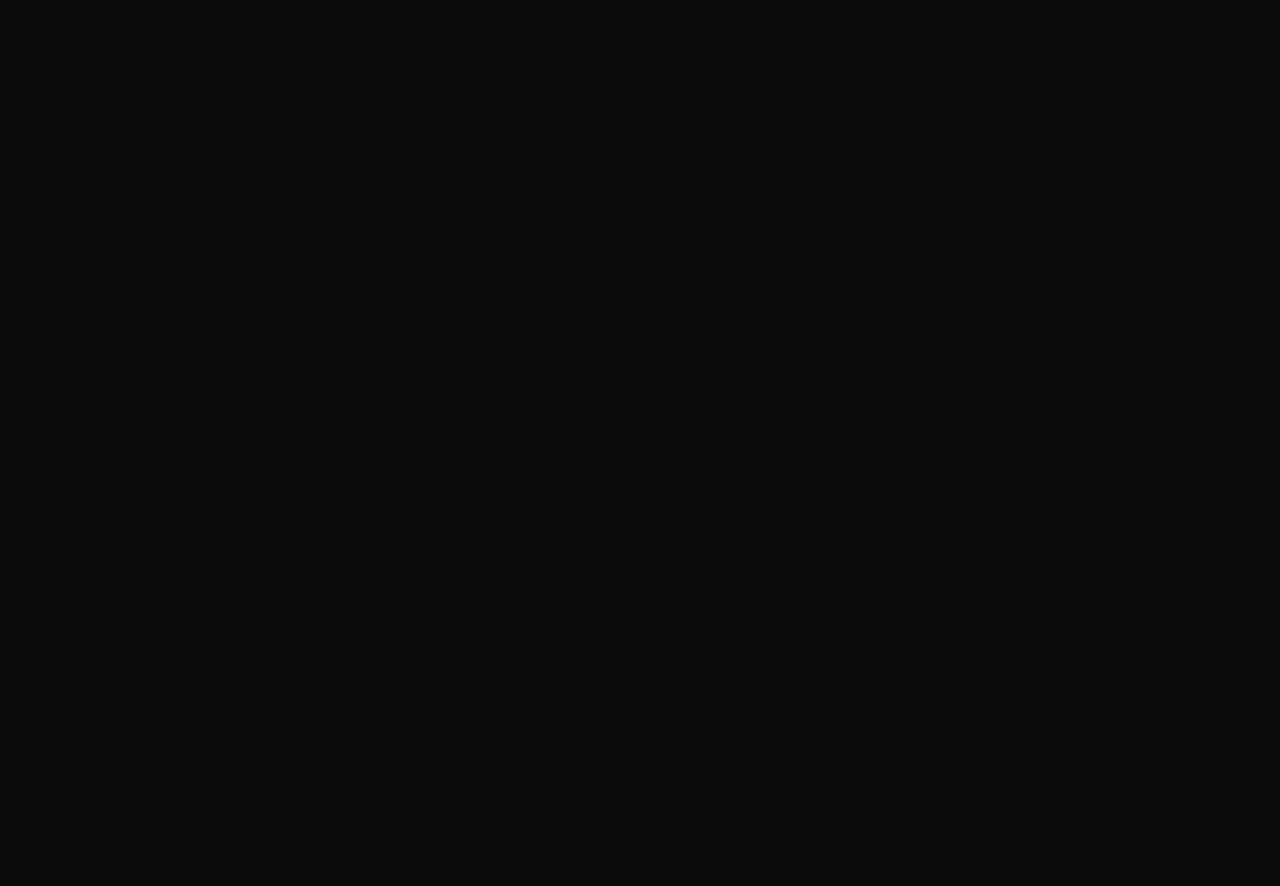
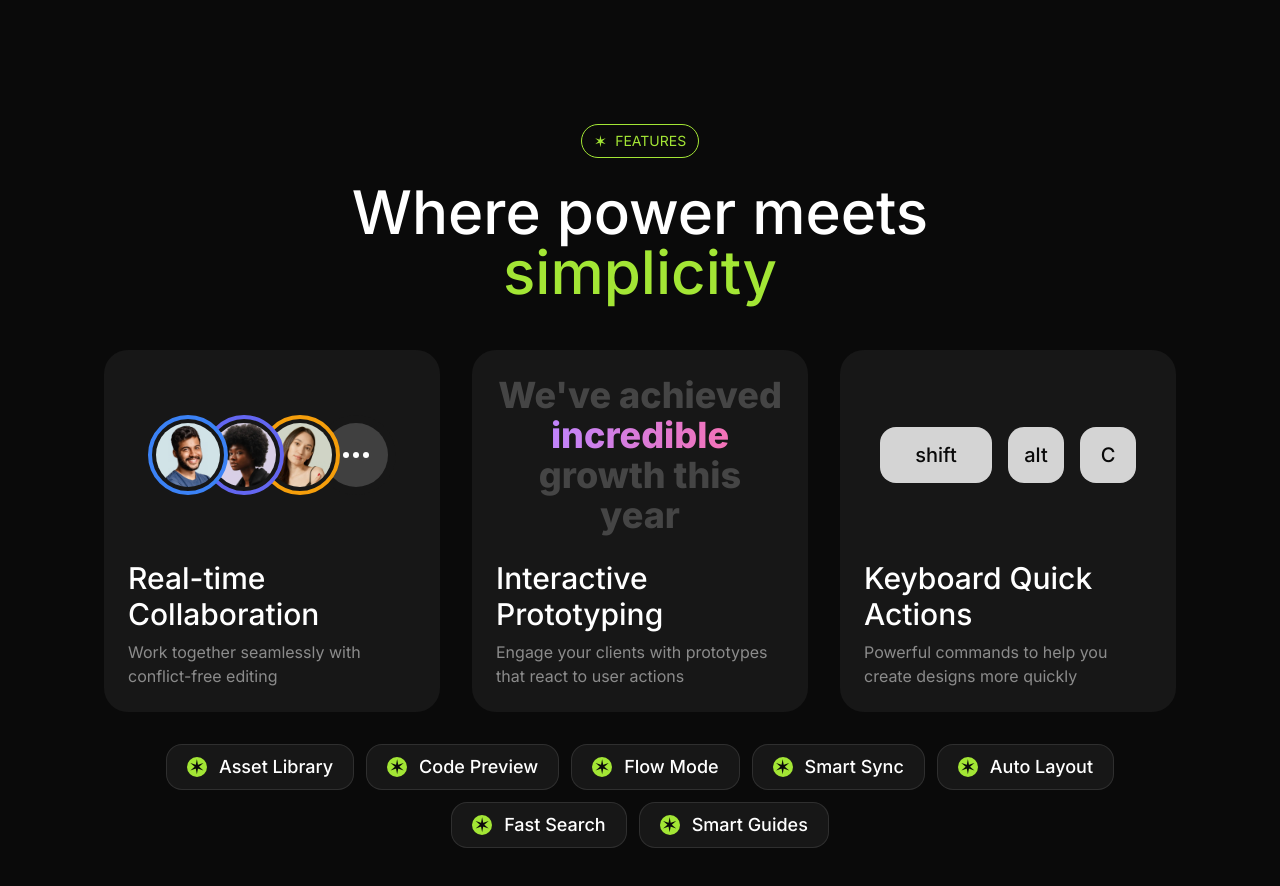
Before and after one commit to Ibidapo-Ayo/layers, a Next.js app: page / in a window 1280 px wide. Shown: the part 1980-2866 px from the top of the page. Before the commit the page ends 2008 px from the top, so only its background shows below. Built offline with nearby package versions, Linux system fonts and the light colour scheme.

Commit message:
Features added

```diff
--- a/src/app/page.tsx
+++ b/src/app/page.tsx
@@ -1,3 +1,4 @@
+import Features from "@/sections/Features";
 import Hero from "@/sections/Hero";
 import Introduction from "@/sections/Introduction";
 import LogoTicker from "@/sections/LogoTicker";
@@ -10,6 +11,7 @@ export default function Home() {
             <Hero />
             <LogoTicker />
             <Introduction />
+            <Features />
         </>
     );
 }
--- /dev/null
+++ b/src/components/Avatar.tsx
@@ -0,0 +1,9 @@
+import React, { HTMLAttributes } from "react";
+import { twMerge } from "tailwind-merge";
+
+const Avatar = (props: HTMLAttributes<HTMLDivElement>) => {
+    const { className, children, ...otherProps } = props;
+    return <div className={twMerge("size-20 rounded-full overflow-hidden border-4 border-blue-500 p-1 bg-neutral-900", className)}>{children}</div>;
+};
+
+export default Avatar;
--- /dev/null
+++ b/src/components/FeatureCard.tsx
@@ -0,0 +1,27 @@
+import React from "react";
+import { twMerge } from "tailwind-merge";
+
+const FeatureCard = (props: {
+    title: string;
+    description: string;
+    children?: React.ReactNode;
+    className?: string;
+}) => {
+    const { title, description, className, children } = props;
+    return (
+        <div
+            className={twMerge(
+                "bg-neutral-900 bordr border-white/10 p-6 rounded-3xl",
+                className
+            )}
+        >
+            <div className="aspect-video">{children}</div>
+            <div>
+                <h3 className="text-3xl font-medium mt-6">{title}</h3>
+                <p className="text-white/50 mt-2">{description}</p>
+            </div>
+        </div>
+    );
+};
+
+export default FeatureCard;
--- /dev/null
+++ b/src/components/Key.tsx
@@ -0,0 +1,13 @@
+import React, { HTMLAttributes } from 'react'
+import { twMerge } from 'tailwind-merge'
+
+const Key = (props: HTMLAttributes<HTMLDivElement>) => {
+    const {className, children, ...otherProps} = props
+  return (
+    <div className={twMerge("size-14 bg-neutral-300 inline-flex items-center justify-center rounded-2xl text-xl text-neutral-950 font-medium", className)} {...otherProps}>
+        {children}
+    </div>
+  )
+}
+
+export default Key
--- a/src/sections/Features.tsx
+++ b/src/sections/Features.tsx
@@ -1,3 +1,12 @@
+import FeatureCard from "@/components/FeatureCard";
+import Tag from "@/components/Tag";
+import avatar1 from "@/assets/images/avatar-ashwin-santiago.jpg";
+import avatar2 from "@/assets/images/avatar-lula-meyers.jpg";
+import avatar3 from "@/assets/images/avatar-florence-shaw.jpg";
+import Image from "next/image";
+import Avatar from "@/components/Avatar";
+import Key from "@/components/Key";
+
 const features = [
     "Asset Library",
     "Code Preview",
@@ -9,5 +18,99 @@ const features = [
 ];
 
 export default function Features() {
-    return <div>Features</div>;
+    return (
+        <section className="py-24">
+            <div className="container">
+                <div className="flex justify-center">
+                    <Tag>Features</Tag>
+                </div>
+                <h2 className="text-6xl font-medium text-center mt-6 max-w-2xl mx-auto">
+                    Where power meets{" "}
+                    <span className="text-lime-400">simplicity</span>
+                </h2>
+                <div className="mt-12 grid grid-cols-1 md:grid-cols-4 lg:grid-cols-3 gap-8">
+                    <FeatureCard
+                        className="md:col-span-2 lg:col-span-1"
+                        title="Real-time Collaboration"
+                        description="Work together seamlessly with conflict-free editing"
+                    >
+                        <div className="aspect-video flex items-center justify-center">
+                            <Avatar className="z-40">
+                                <Image
+                                    src={avatar1}
+                                    alt="Avatar 1"
+                                    className="rounded-full"
+                                />
+                            </Avatar>
+                            <Avatar className="-ml-6 border-indigo-500 z-30">
+                                <Image
+                                    src={avatar2}
+                                    alt="Avatar 2"
+                                    className="rounded-full"
+                                />
+                            </Avatar>
+                            <Avatar className="-ml-6 border-amber-500 z-20">
+                                <Image
+                                    src={avatar3}
+                                    alt="Avatar 3"
+                                    className="rounded-full"
+                                />
+                            </Avatar>
+                            <Avatar className="-ml-6 border-transparent">
+                                <div className="size-full bg-neutral-700 rounded-full flex items-center justify-center gap-1">
+                                    {Array.from({ length: 3 }).map((_, i) => (
+                                        <span
+                                            key={i}
+                                            className="size-1.5 rounded-full bg-white inline-flex"
+                                        ></span>
+                                    ))}
+                                </div>
+                            </Avatar>
+                        </div>
+                    </FeatureCard>
+                    <FeatureCard
+                        className="md:col-span-2 lg:col-span-1"
+                        title="Interactive Prototyping"
+                        description=" Engage your clients with prototypes that react
+                                to user actions"
+                    >
+                        <div className="aspect-video flex items-center justify-center">
+                            <p className="text-4xl font-extrabold text-white/20 text-center">
+                                We've achieved{" "}
+                                <span className="bg-gradient-to-r from-purple-400 to-pink-400 bg-clip-text text-transparent">
+                                    incredible
+                                </span>{" "}
+                                growth this year
+                            </p>
+                        </div>
+                    </FeatureCard>
+                    <FeatureCard
+                        className="md:col-span-2 md:col-start-2 lg:col-span-1 lg:col-start-auto"
+                        title="Keyboard Quick Actions"
+                        description="  Powerful commands to help you create designs
+                                more quickly"
+                    >
+                        <div className="aspect-video flex items-center justify-center gap-4">
+                            <Key className="w-28">shift</Key>
+                            <Key>alt</Key>
+                            <Key>C</Key>
+                        </div>
+                    </FeatureCard>
+                </div>
+                <div className="mt-8 flex flex-wrap gap-3 justify-center">
+                    {features.map((feature) => (
+                        <div
+                            className="bg-neutral-900 border border-white/10 inline-flex md:px-5  md:py-2 px-3 py-1.5 rounded-2xl gap-3 items-center"
+                            key={feature}
+                        >
+                            <span className="bg-lime-400 text-neutral-950 size-5 rounded-full inline-flex items-center justify-center text-xl">
+                                &#10038;
+                            </span>
+                            <span className="font-medium md:text-lg">{feature}</span>
+                        </div>
+                    ))}
+                </div>
+            </div>
+        </section>
+    );
 }
--- a/src/sections/Hero.tsx
+++ b/src/sections/Hero.tsx
@@ -39,7 +39,7 @@ export default function Hero() {
                     <input
                         type="email"
                         placeholder="Enter your email"
-                        className="bg-transparent border-none outline-none px-4 md:flex-1"
+                        className="bg-transparent border-none outline-none px-4 flex-1"
                     />
                     <Button
                         size="sm"
```
